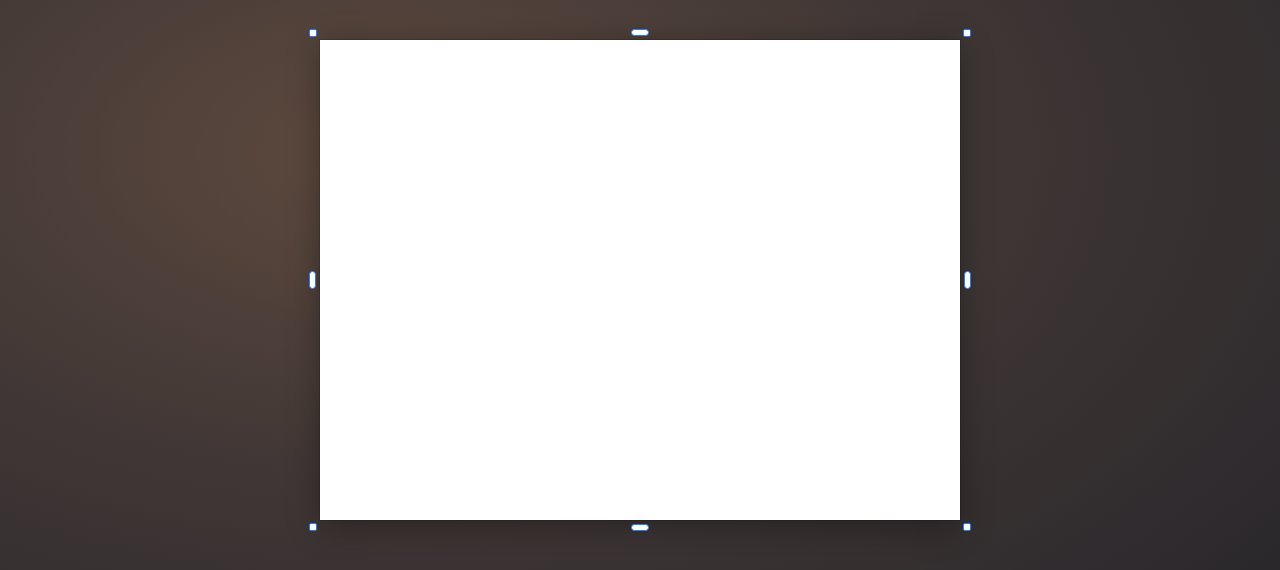
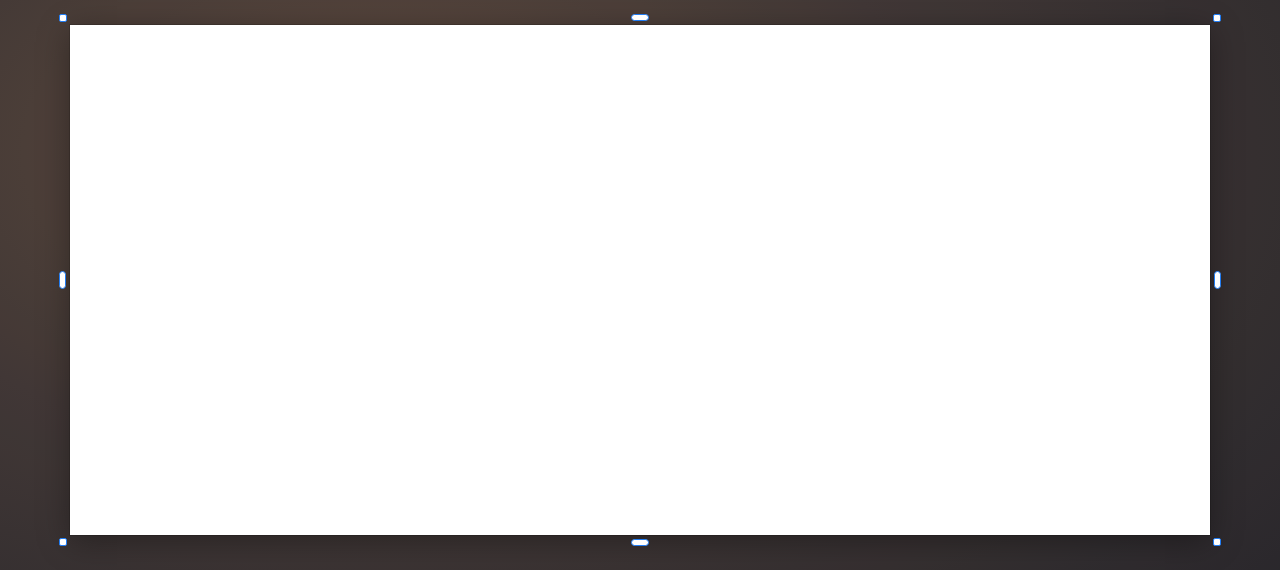
Before and after one commit to PoPs9444/Paint, a plain HTML site: page web/index.html in a window 1280 px wide. Shown: the part 168-738 px from the top of the page. Drawn offline with Linux system fonts and the light colour scheme.

Commit message:
New images fill the window; retitle as Paint for macOS
- Default canvas now matches the visible workspace instead of 640x480,
  with a Settings toggle to use a fixed size instead
- README headline and wording: "Paint for macOS"
- Changelog entry for the unreleased changes

```diff
--- a/web/app.js
+++ b/web/app.js
@@ -131,7 +131,7 @@ function shapeD(type, x, y, w, h) {
 
 // ============================================================ state
 function loadJSON(k) { try { return JSON.parse(localStorage.getItem(k)) || {}; } catch (e) { return {}; } }
-const settings = Object.assign({ aa: true, grid: false, transparent: false, w: 640, h: 480, custom: [] }, loadJSON('paint.settings'));
+const settings = Object.assign({ aa: true, grid: false, transparent: false, autoSize: true, w: 1280, h: 720, custom: [] }, loadJSON('paint.settings'));
 function saveSettings() { try { localStorage.setItem('paint.settings', JSON.stringify(settings)); } catch (e) { /* ignore */ } }
 
 const TOOL_DEFAULTS = {
@@ -872,6 +872,14 @@ document.addEventListener('gesturechange', (e) => { e.preventDefault(); setZoom(
 textarea.addEventListener('input', growText);
 
 // ============================================================ document ops
+/** Size for a new image: fills the visible workspace (like Paint on a big screen) unless a fixed size is set. */
+function defaultSize() {
+  if (!settings.autoSize) return [settings.w, settings.h];
+  const aw = ws.clientWidth, ah = ws.clientHeight;
+  if (aw < 300 || ah < 200) return [1280, 720];
+  const w = Math.floor((aw - 140) / 10) * 10, h = Math.floor((ah - 130) / 10) * 10;
+  return [clamp(w, 400, 3840), clamp(h, 300, 2160)];
+}
 function newDoc(w, h, keepBlank) {
   discardPending();
   S.w = w; S.h = h; layerCount = 0;
@@ -879,7 +887,7 @@ function newDoc(w, h, keepBlank) {
   S.active = 0; S.undo = []; S.redo = []; S.fileName = 'Untitled'; S.filePath = null;
   afterDocChange(); setDirty(false);
   S.zoom = 1; applyZoom();
-  requestAnimationFrame(() => { if (ws.clientWidth > 200 && (S.w > ws.clientWidth - 140 || S.h > ws.clientHeight - 140)) fitZoom(); });
+  requestAnimationFrame(() => { if (ws.clientWidth > 200 && (S.w > ws.clientWidth - 120 || S.h > ws.clientHeight - 120)) fitZoom(); });
 }
 function resizeCanvas(nw, nh, ox, oy) {
   pushHistory();
@@ -1254,7 +1262,7 @@ function toast(msg) { const t = $('#toast'); t.textContent = msg; t.classList.ad
 
 // ============================================================ commands
 const commands = {
-  new: () => confirmDiscard(() => newDoc(settings.w, settings.h)),
+  new: () => confirmDiscard(() => newDoc(...defaultSize())),
   open: openFile, save: () => save(false), saveAs: () => save(true), print, clear: clearCmd,
   undo, redo, copy, cut, paste, selectAll, delete: deleteSelection,
   crop, resize: resizeDialog, invert,
@@ -1343,12 +1351,15 @@ $('#btn-settings').addEventListener('click', () => $('#settingspanel').classList
 $('#btn-layers').addEventListener('click', () => command('layers'));
 $$('[data-close]').forEach((b) => b.addEventListener('click', () => { $('#' + b.dataset.close).classList.add('hidden'); $('#btn-layers').classList.toggle('on', !$('#layerpanel').classList.contains('hidden')); }));
 $('#set-aa').checked = settings.aa; $('#set-grid').checked = settings.grid; $('#set-transparent').checked = settings.transparent;
-$('#set-w').value = settings.w; $('#set-h').value = settings.h;
+$('#set-w').value = settings.w; $('#set-h').value = settings.h; $('#set-auto').checked = settings.autoSize;
+const syncSizeInputs = () => { $('#set-w').disabled = $('#set-h').disabled = settings.autoSize; };
+syncSizeInputs();
+$('#set-auto').addEventListener('change', (e) => { settings.autoSize = e.target.checked; saveSettings(); syncSizeInputs(); });
 $('#set-aa').addEventListener('change', (e) => { settings.aa = e.target.checked; saveSettings(); if (S.shapeP) renderShape(); });
 $('#set-grid').addEventListener('change', (e) => { settings.grid = e.target.checked; saveSettings(); updateGrid(); updateUI(); });
 $('#set-transparent').addEventListener('change', (e) => { settings.transparent = e.target.checked; saveSettings(); });
-$('#set-w').addEventListener('change', (e) => { settings.w = clamp(+e.target.value || 640, 1, 10000); saveSettings(); });
-$('#set-h').addEventListener('change', (e) => { settings.h = clamp(+e.target.value || 480, 1, 10000); saveSettings(); });
+$('#set-w').addEventListener('change', (e) => { settings.w = clamp(+e.target.value || 1280, 1, 10000); saveSettings(); });
+$('#set-h').addEventListener('change', (e) => { settings.h = clamp(+e.target.value || 720, 1, 10000); saveSettings(); });
 
 // ============================================================ keyboard
 document.addEventListener('keydown', (e) => {
@@ -1420,7 +1431,7 @@ window.paint = {
 
 // ============================================================ init
 paintIcons(); buildShapes(); renderPalette(); renderSwatches();
-newDoc(settings.w, settings.h);
+newDoc(...defaultSize());
 updateUI();
 ws.tabIndex = -1;
 native('ready');
--- a/web/index.html
+++ b/web/index.html
@@ -171,7 +171,8 @@
   <label class="row"><input type="checkbox" id="set-aa"> Antialiasing (brush &amp; shapes)</label>
   <label class="row"><input type="checkbox" id="set-grid"> Show gridlines</label>
   <label class="row"><input type="checkbox" id="set-transparent"> Transparent background for new images</label>
-  <div class="row">New image size
+  <label class="row"><input type="checkbox" id="set-auto"> New images fill the window</label>
+  <div class="row">Fixed new image size
     <input type="number" id="set-w" min="1" max="10000" class="num"> ×
     <input type="number" id="set-h" min="1" max="10000" class="num"> px</div>
   <div class="row hint">Shortcuts: P pencil · B brush · E eraser · G fill · I picker · T text · A airbrush · S select · L line · R rectangle · O ellipse · X swap colors · [ ] size · ⌘± zoom · Delete removes selection · right click = color R</div>
```
Also changed, not shown: 2 other files.
